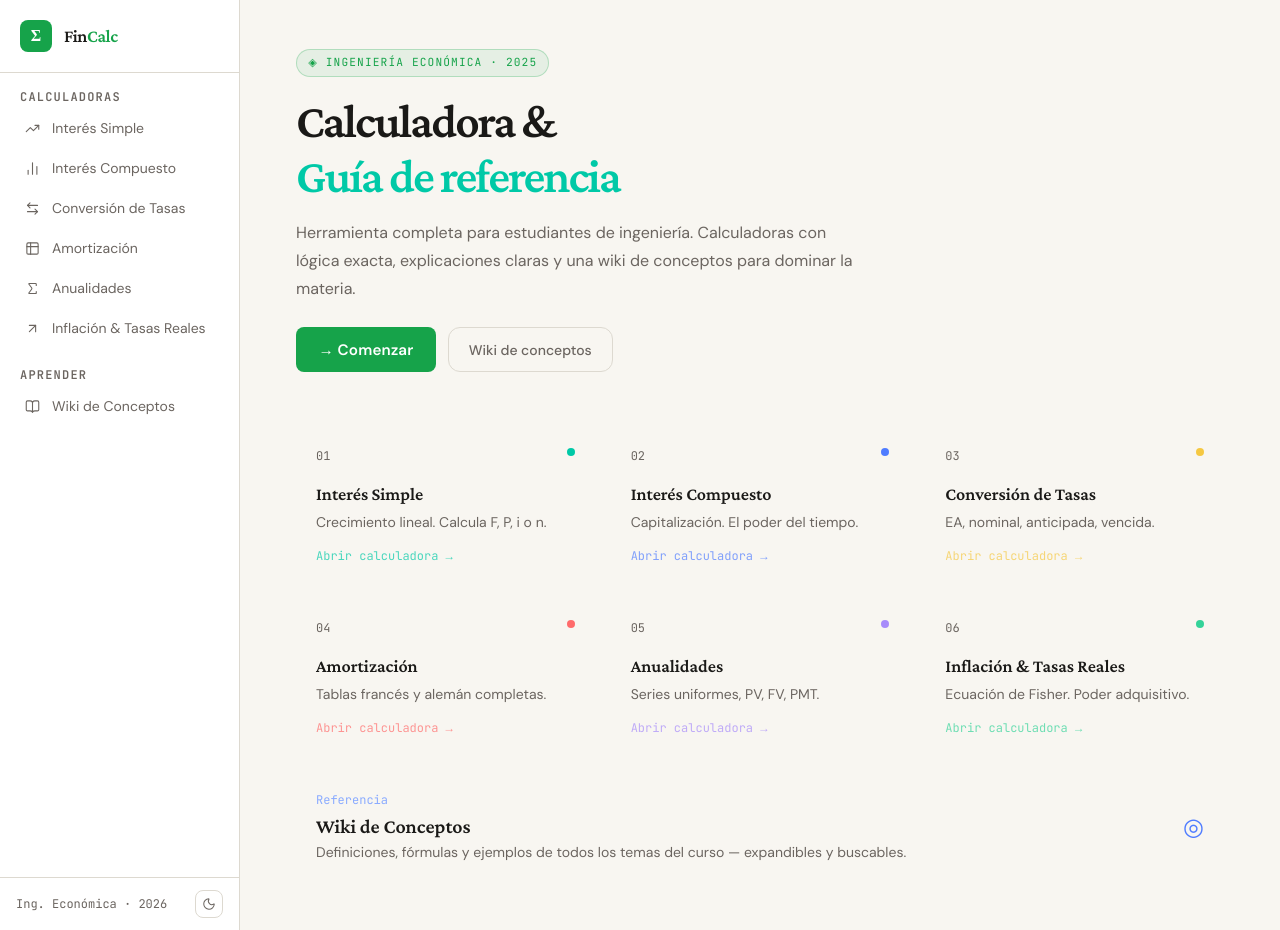
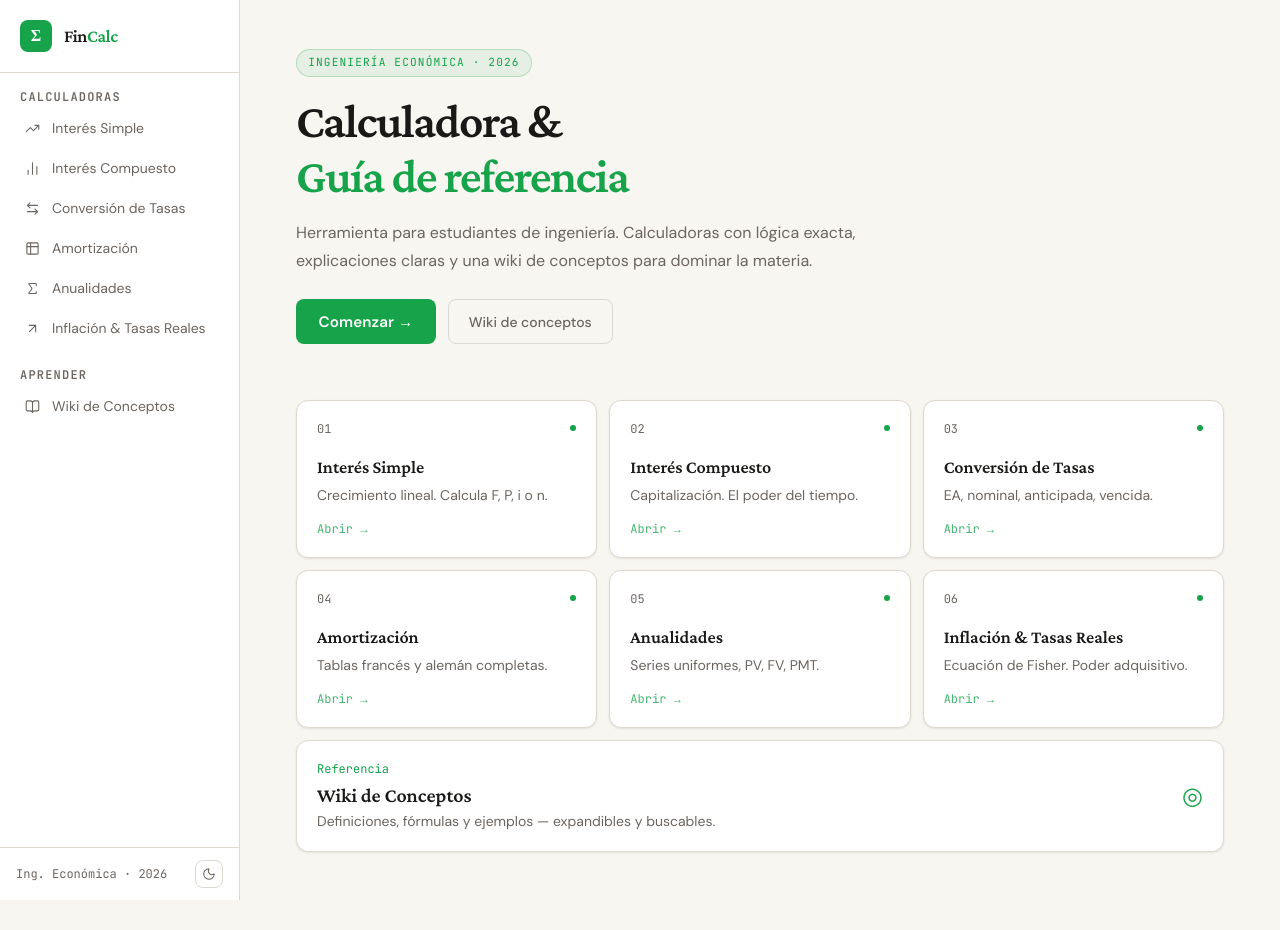
Before and after one commit to kealmahe2003/Proyecto-Ing-economica, a React (Vite) app: page / in a window 1280 px wide. After the commit the page ends 900 px from the top, so only its background shows below. Built offline with nearby package versions, Linux system fonts and the light colour scheme.

Commit message:
style: update Home and all calculator pages to new design system

```diff
--- a/src/pages/Calculators/Annuities/index.tsx
+++ b/src/pages/Calculators/Annuities/index.tsx
@@ -39,7 +39,7 @@ export default function AnnuitiesPage() {
         description="Una serie uniforme es un conjunto de pagos iguales realizados en intervalos iguales de tiempo. Permiten calcular créditos, ahorros programados y planes de pensión."
       />
 
-      <Callout color="azure">
+      <Callout color="blue">
         <strong style={{ color: '#fff' }}>Serie uniforme ordinaria:</strong> pagos iguales PMT al final de cada período.
         El valor presente PV es el valor hoy de todos esos pagos. El valor futuro FV es la acumulación de todos los pagos
         con sus intereses. Esta es la base matemática de todo crédito y plan de ahorro.
@@ -53,7 +53,7 @@ export default function AnnuitiesPage() {
 
       <Divider label="Calculadora" />
 
-      <div className="glass-card p-6 mb-6">
+      <div className="card p-6 mb-6">
         <ModeTabs options={MODES} value={mode} onChange={v => { setMode(v); setResult(null) }} />
 
         <div className="grid grid-cols-1 sm:grid-cols-2 gap-4 mb-5">
@@ -82,7 +82,7 @@ export default function AnnuitiesPage() {
       )}
 
       <Divider label="Teoría completa" />
-      <div className="glass-card p-6 space-y-4 text-sm" style={{ color: 'var(--muted)', lineHeight: 1.75 }}>
+      <div className="card p-6 space-y-4 text-sm" style={{ color: 'var(--muted)', lineHeight: 1.75 }}>
         <h3 className="display text-lg font-semibold" style={{ color: 'var(--text)' }}>¿Qué es una anualidad?</h3>
         <p>
           Una <strong style={{ color: 'var(--text)' }}>anualidad</strong> (o serie uniforme) es cualquier sucesión de
--- a/src/pages/Calculators/Inflation/index.tsx
+++ b/src/pages/Calculators/Inflation/index.tsx
@@ -40,7 +40,7 @@ export default function InflationPage() {
 
       <Divider label="Calculadora" />
 
-      <div className="glass-card p-6 mb-6">
+      <div className="card p-6 mb-6">
         <div className="grid grid-cols-1 sm:grid-cols-2 gap-4 mb-5">
           <Field label="Tasa nominal EA (%)" value={nominal} onChange={setNominal} unit="%" hint="Tasa del banco o inversión" />
           <Field label="Inflación anual (%)" value={inflation} onChange={setInflation} unit="%" hint="IPC o inflación proyectada" />
@@ -67,7 +67,7 @@ export default function InflationPage() {
       )}
 
       <Divider label="Teoría completa" />
-      <div className="glass-card p-6 space-y-4 text-sm" style={{ color: 'var(--muted)', lineHeight: 1.75 }}>
+      <div className="card p-6 space-y-4 text-sm" style={{ color: 'var(--muted)', lineHeight: 1.75 }}>
         <h3 className="display text-lg font-semibold" style={{ color: 'var(--text)' }}>¿Por qué importa la inflación?</h3>
         <p>
           Si una inversión rinde el 10% anual pero la inflación es del 8%, el rendimiento real es apenas del ~1.85%.
--- a/src/pages/Home/index.tsx
+++ b/src/pages/Home/index.tsx
@@ -1,74 +1,88 @@
 import { Link } from 'react-router-dom'
 
 const MODULES = [
-  { to: '/simple', num: '01', label: 'Interés Simple', desc: 'Crecimiento lineal. Calcula F, P, i o n.', color: '#00C9A7' },
-  { to: '/compuesto', num: '02', label: 'Interés Compuesto', desc: 'Capitalización. El poder del tiempo.', color: '#4F7CFF' },
-  { to: '/tasas', num: '03', label: 'Conversión de Tasas', desc: 'EA, nominal, anticipada, vencida.', color: '#F5C842' },
-  { to: '/amortizacion', num: '04', label: 'Amortización', desc: 'Tablas francés y alemán completas.', color: '#FF6B6B' },
-  { to: '/anualidades', num: '05', label: 'Anualidades', desc: 'Series uniformes, PV, FV, PMT.', color: '#A78BFA' },
-  { to: '/inflacion', num: '06', label: 'Inflación & Tasas Reales', desc: 'Ecuación de Fisher. Poder adquisitivo.', color: '#34D399' },
+  { to: '/simple', num: '01', label: 'Interés Simple', desc: 'Crecimiento lineal. Calcula F, P, i o n.' },
+  { to: '/compuesto', num: '02', label: 'Interés Compuesto', desc: 'Capitalización. El poder del tiempo.' },
+  { to: '/tasas', num: '03', label: 'Conversión de Tasas', desc: 'EA, nominal, anticipada, vencida.' },
+  { to: '/amortizacion', num: '04', label: 'Amortización', desc: 'Tablas francés y alemán completas.' },
+  { to: '/anualidades', num: '05', label: 'Anualidades', desc: 'Series uniformes, PV, FV, PMT.' },
+  { to: '/inflacion', num: '06', label: 'Inflación & Tasas Reales', desc: 'Ecuación de Fisher. Poder adquisitivo.' },
 ]
 
 export default function HomePage() {
   return (
     <div className="p-6 lg:p-12 max-w-5xl mx-auto">
+
       {/* Hero */}
       <div className="mb-14">
-        <span className="section-chip mb-4 inline-flex">◈ Ingeniería Económica · 2025</span>
-        <h1 className="display text-4xl lg:text-5xl font-semibold mb-4"
-          style={{ color: 'var(--text)', letterSpacing: '-0.04em', lineHeight: 1.15 }}>
+        <span className="section-chip mb-4 inline-flex">Ingeniería Económica · 2026</span>
+        <h1
+          className="display text-4xl lg:text-5xl font-semibold mb-4"
+          style={{ color: 'var(--text)', letterSpacing: '-0.03em', lineHeight: 1.15 }}
+        >
           Calculadora &<br />
-          <span style={{ color: '#00C9A7' }}>Guía de referencia</span>
+          <span style={{ color: 'var(--accent)' }}>Guía de referencia</span>
         </h1>
         <p className="text-base max-w-xl" style={{ color: 'var(--muted)', lineHeight: 1.75 }}>
-          Herramienta completa para estudiantes de ingeniería. Calculadoras con lógica exacta,
+          Herramienta para estudiantes de ingeniería. Calculadoras con lógica exacta,
           explicaciones claras y una wiki de conceptos para dominar la materia.
         </p>
         <div className="flex flex-wrap gap-3 mt-6">
-          <Link to="/simple" className="btn-primary inline-flex items-center gap-2"
-            style={{ width: 'auto', padding: '0.65rem 1.4rem' }}>
-            → Comenzar
+          <Link
+            to="/simple"
+            className="btn-primary inline-flex items-center gap-2"
+            style={{ width: 'auto', padding: '0.65rem 1.4rem' }}
+          >
+            Comenzar →
           </Link>
-          <Link to="/wiki"
-            className="inline-flex items-center gap-2 px-5 py-2.5 rounded-xl text-sm font-medium transition-all"
-            style={{ border: '1px solid var(--border)', color: 'var(--muted)' }}>
+          <Link
+            to="/wiki"
+            className="inline-flex items-center gap-2 px-5 py-2.5 rounded-lg text-sm font-medium transition-all"
+            style={{ border: '1px solid var(--border)', color: 'var(--muted)', textDecoration: 'none' }}
+          >
             Wiki de conceptos
           </Link>
         </div>
       </div>
 
       {/* Module grid */}
-      <div className="grid grid-cols-1 sm:grid-cols-2 lg:grid-cols-3 gap-4">
+      <div className="grid grid-cols-1 sm:grid-cols-2 lg:grid-cols-3 gap-3">
         {MODULES.map(m => (
-          <Link key={m.to} to={m.to}
-            className="glass-card p-5 group transition-all duration-200 hover:scale-[1.01]"
-            style={{ textDecoration: 'none', display: 'block' }}>
+          <Link
+            key={m.to}
+            to={m.to}
+            className="card p-5 group transition-all duration-200 hover:scale-[1.01]"
+            style={{ textDecoration: 'none', display: 'block' }}
+          >
             <div className="flex items-start justify-between mb-4">
               <span className="mono text-xs" style={{ color: 'var(--muted)' }}>{m.num}</span>
-              <div className="w-2 h-2 rounded-full" style={{ background: m.color }} />
+              <div className="w-1.5 h-1.5 rounded-full" style={{ background: 'var(--accent)', marginTop: 4 }} />
             </div>
-            <h3 className="display text-lg font-semibold mb-1" style={{ color: 'var(--text)' }}>{m.label}</h3>
+            <h3 className="display text-lg font-semibold mb-1" style={{ color: 'var(--text)' }}>
+              {m.label}
+            </h3>
             <p className="text-sm" style={{ color: 'var(--muted)' }}>{m.desc}</p>
-            <div className="mt-4 text-xs mono transition-all duration-200"
-              style={{ color: m.color, opacity: 0.7 }}>
-              Abrir calculadora →
+            <div className="mt-4 text-xs mono" style={{ color: 'var(--accent)', opacity: 0.8 }}>
+              Abrir →
             </div>
           </Link>
         ))}
       </div>
 
       {/* Wiki card */}
-      <Link to="/wiki"
-        className="mt-4 glass-card p-5 flex items-center justify-between group transition-all duration-200 hover:scale-[1.005]"
-        style={{ textDecoration: 'none', display: 'flex', borderColor: 'rgba(79,124,255,0.2)' }}>
+      <Link
+        to="/wiki"
+        className="mt-3 card p-5 flex items-center justify-between group transition-all duration-200 hover:scale-[1.005]"
+        style={{ textDecoration: 'none', display: 'flex' }}
+      >
         <div>
-          <p className="mono text-xs mb-1" style={{ color: '#8AABFF' }}>Referencia</p>
+          <p className="mono text-xs mb-1" style={{ color: 'var(--accent)' }}>Referencia</p>
           <h3 className="display text-xl font-semibold" style={{ color: 'var(--text)' }}>Wiki de Conceptos</h3>
           <p className="text-sm mt-0.5" style={{ color: 'var(--muted)' }}>
-            Definiciones, fórmulas y ejemplos de todos los temas del curso — expandibles y buscables.
+            Definiciones, fórmulas y ejemplos — expandibles y buscables.
           </p>
         </div>
-        <span className="text-2xl" style={{ color: '#4F7CFF' }}>◎</span>
+        <span className="text-2xl ml-6" style={{ color: 'var(--accent)' }}>◎</span>
       </Link>
     </div>
   )
```
Also changed, not shown: src/pages/Calculators/Amortization/index.tsx (+5 -5 lines), src/pages/Calculators/CompoundInterest/index.tsx (+11 -11 lines), src/pages/Calculators/RateConversion/index.tsx (+5 -5 lines), src/pages/Calculators/SimpleInterest/index.tsx (+11 -11 lines).
